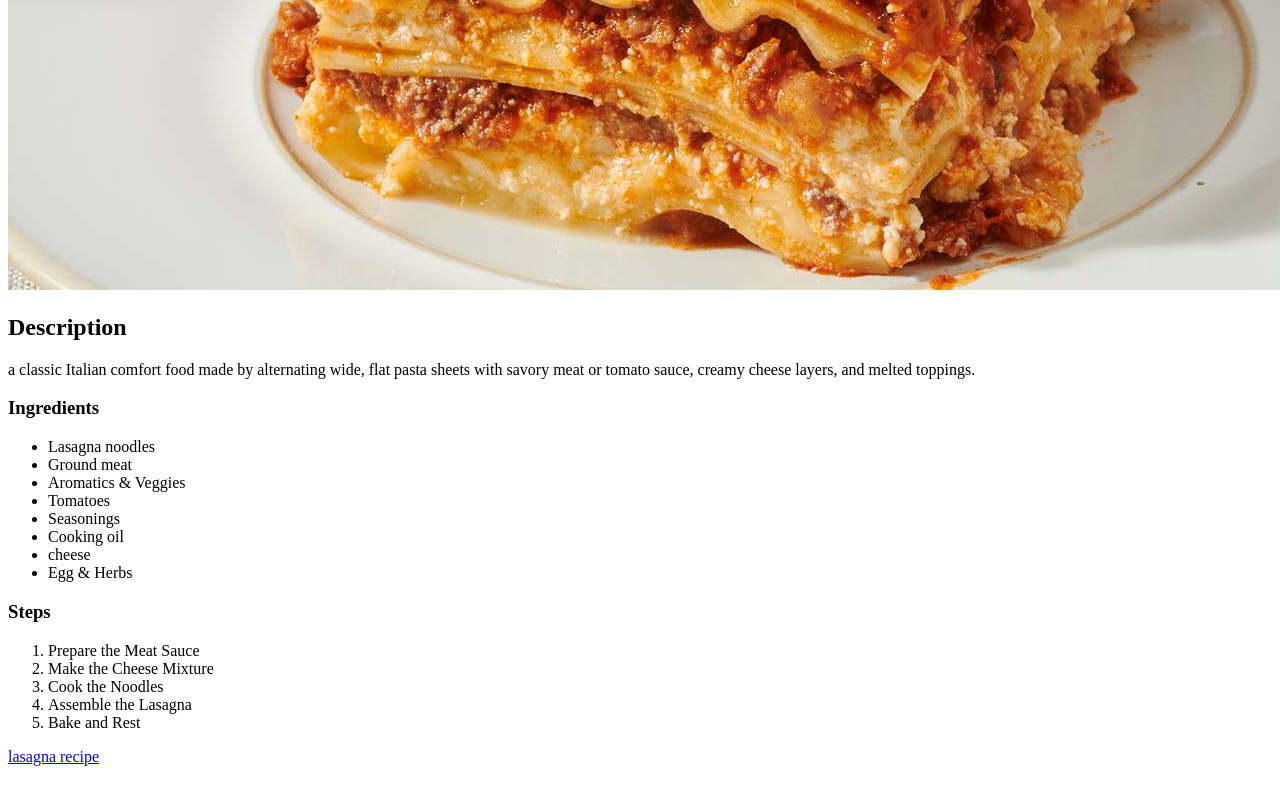
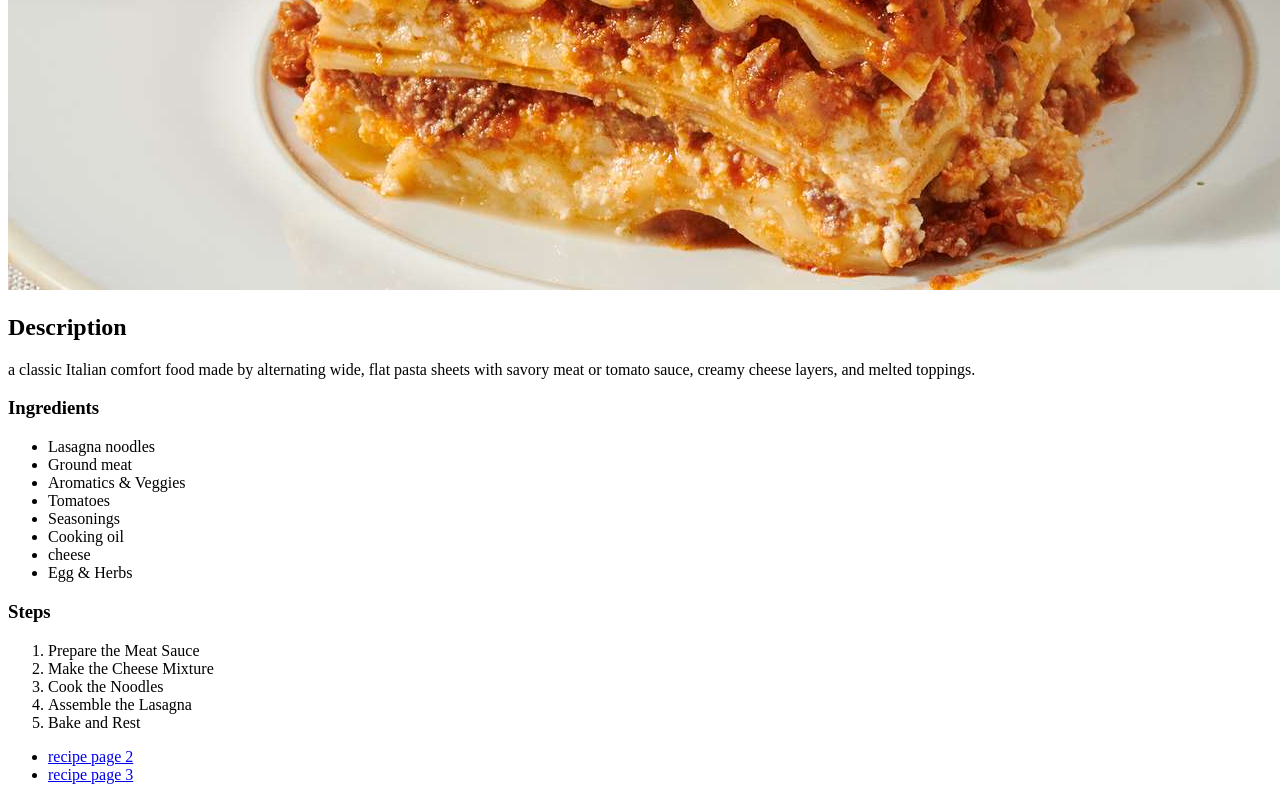
Before and after one commit to whotfsmink/odin-recipes, a plain HTML site: page index.html in a window 1280 px wide. Shown: the part 540-1340 px from the top of the page. Before the commit the page ends 1314 px from the top, so only its background shows below. Drawn offline with Linux system fonts and the light colour scheme.

Commit message:
index.html

```diff
--- a/index.html
+++ b/index.html
@@ -35,6 +35,9 @@
       <li>Assemble the Lasagna</li>
       <li>Bake and Rest</li>
     </ol>
-    <a href="./recipes/lasagna.html">lasagna recipe</a>
+    <ul>
+      <li><a href="./recipe page 2.html">recipe page 2</a></li>
+      <li><a href="./recipe page 3.html">recipe page 3</a></li>
+    </ul>
   </body>
 </html>
```
